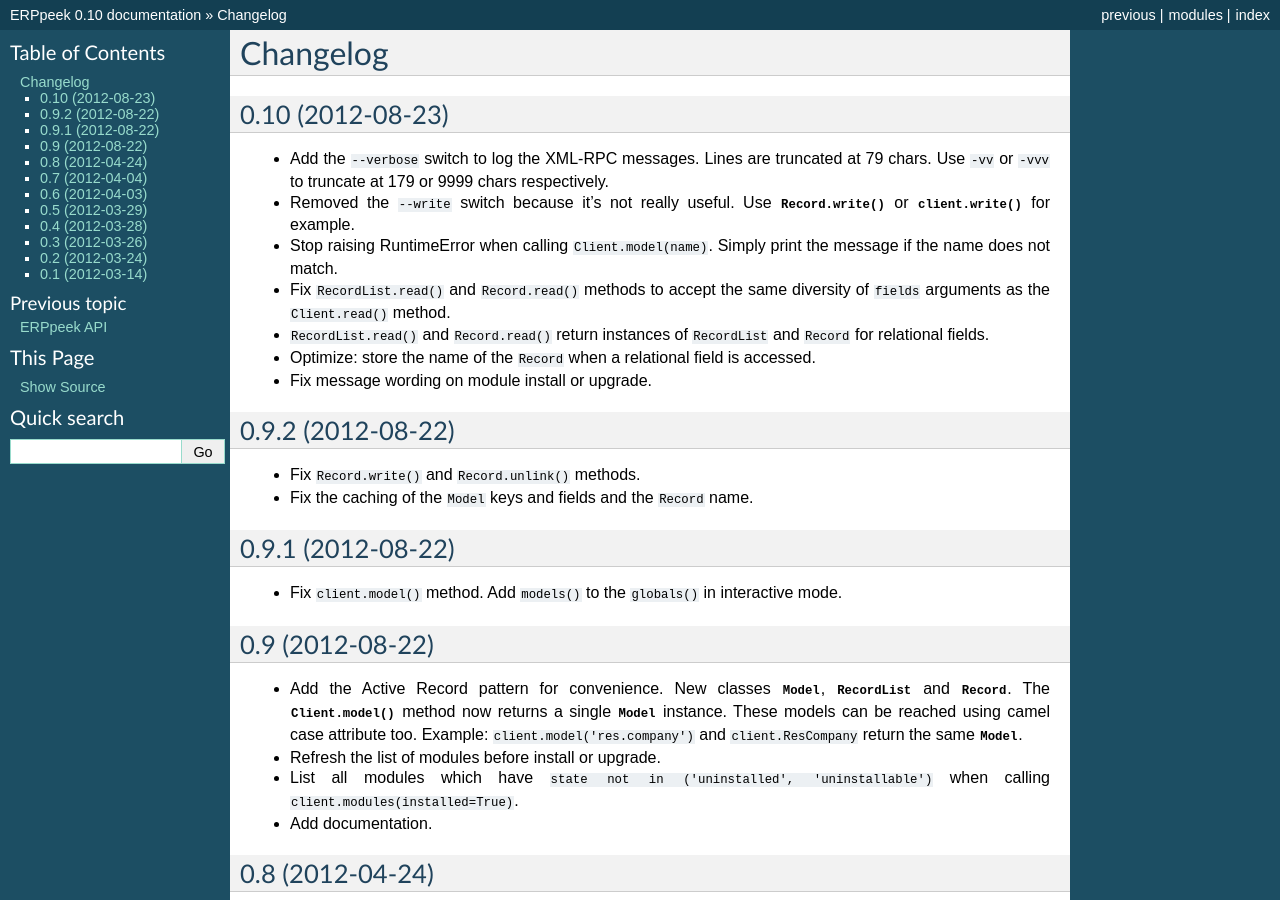
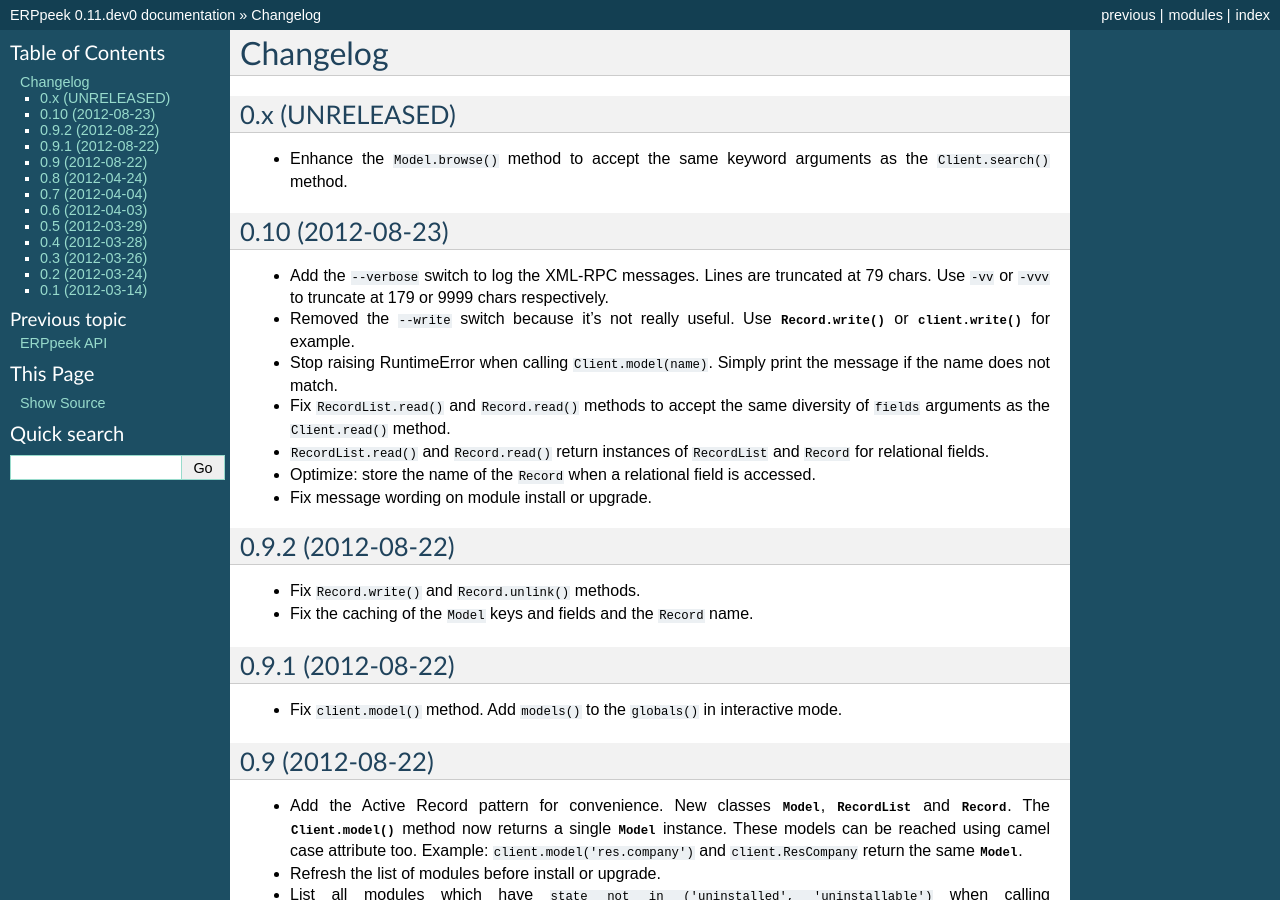
Before and after one commit to tinyerp/erppeek, a Sphinx documentation site: the page built from docs/changes.rst, in a window 1280 px wide and 900 px high. Built offline with Sphinx 7.4.7, drawn with Linux system fonts in a browser that asks for light colours; some of the changed text lies outside the part shown.

Commit message:
enhance the Model.browse method to accept the same keyword arguments as the Client.search method

```diff
--- a/CHANGES.rst
+++ b/CHANGES.rst
@@ -1,5 +1,12 @@
 Changelog
 ---------
+
+0.x (UNRELEASED)
+~~~~~~~~~~~~~~~~
+
+* Enhance the ``Model.browse()`` method to accept the same
+  keyword arguments as the ``Client.search()`` method.
+
 
 0.10 (2012-08-23)
 ~~~~~~~~~~~~~~~~~
```
Also changed, not shown: docs/api.rst (+21 -3 lines), erppeek.py (+7 -4 lines).
